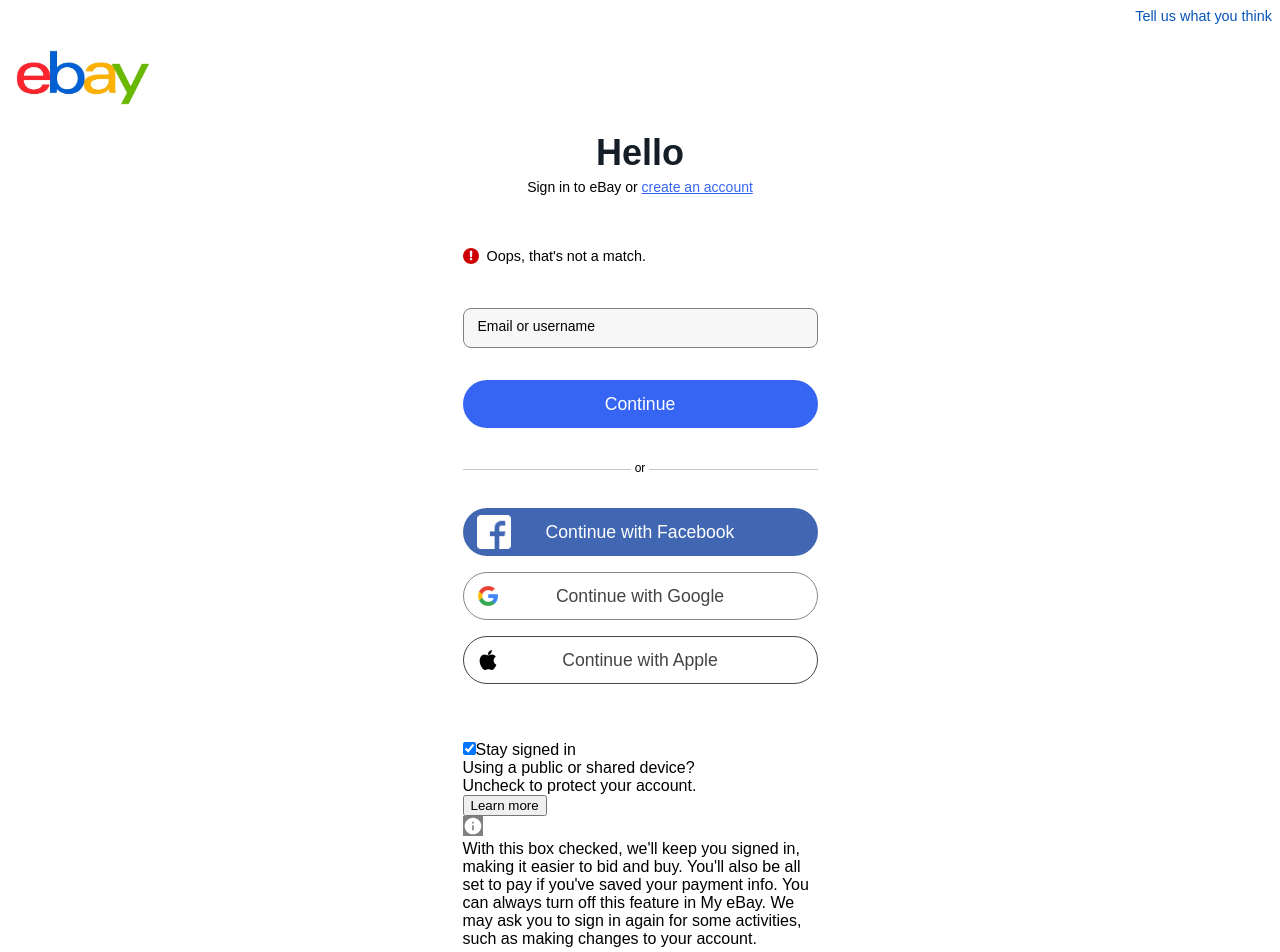
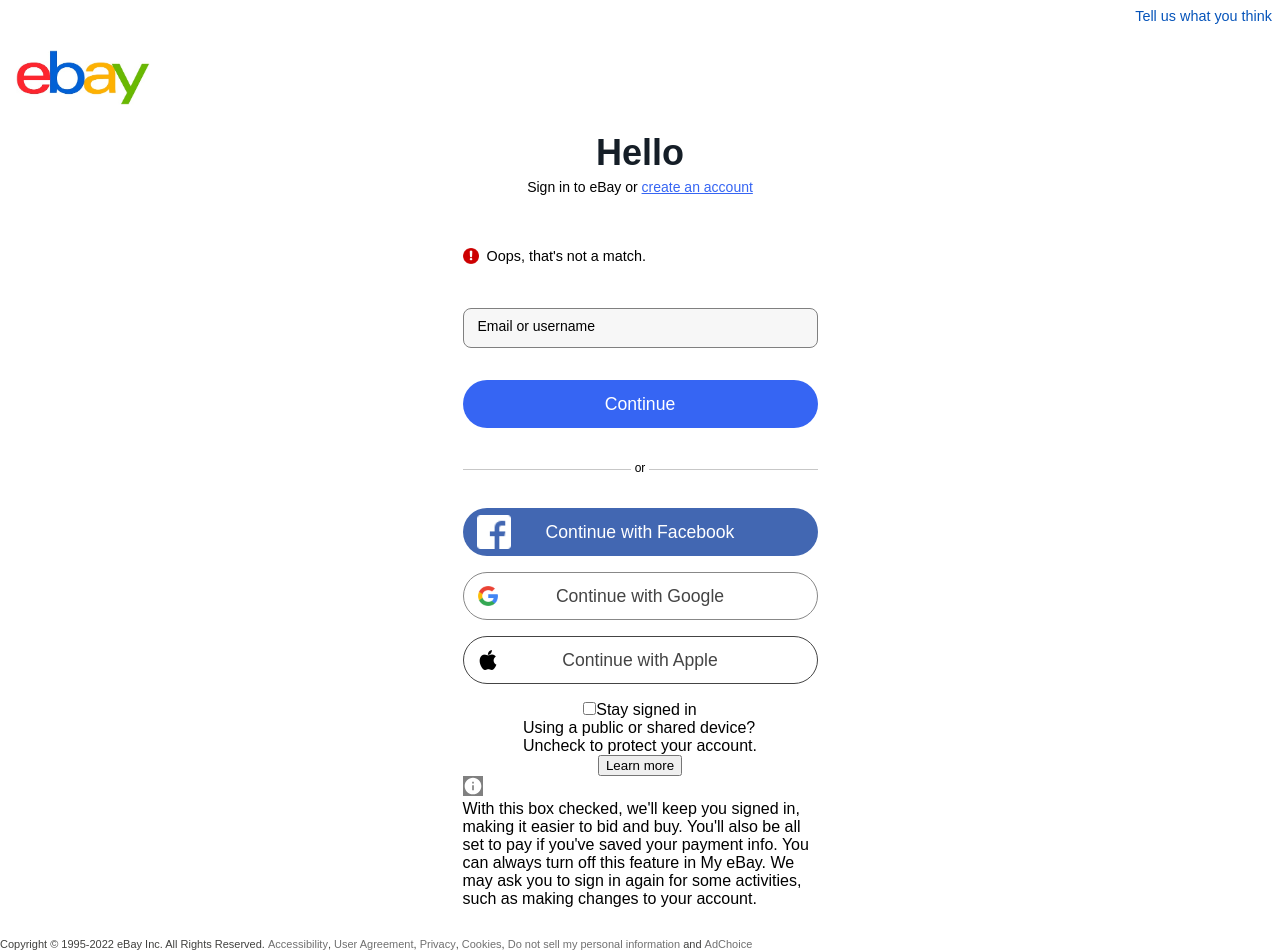
Before and after one commit to cybodt/ebay-clone, a React (Create React App) app: page /signin in a window 1280 px wide. Shown: the top 952 px of the page. Built offline with nearby package versions, Linux system fonts and the light colour scheme.

Commit message:
share code on github

```diff
--- a/src/SignIn.css
+++ b/src/SignIn.css
@@ -226,8 +226,8 @@
 
 .sign-in__social-buttons {
   width: 100%;
-  height: 233px;
-  margin-top: 24px;
+  height: 177px;
+  margin: 24px 0 16px;
 }
 
 .sign-in__social-buttons>button {
@@ -285,3 +285,9 @@
 .sign-in__apple-btn>img {
   width: 20px;
 }
+
+.sign-in__kmsi-container {
+  display: flex;
+  flex-direction: column;
+  align-items: center;
+}
--- a/src/SignIn.jsx
+++ b/src/SignIn.jsx
@@ -107,14 +107,17 @@
           </div>
           <div className='sign-in__kmsi-container'>
             <label htmlFor='kmsi-checkbox'>
+              <div>
                 <input
                   type='checkbox'
                   id='kmsi-checkbox'
                   name='kmsi'
                   className='sign-in__kmsi-checkbox'
-                checked
+                // checked
                 />
                 <span>Stay signed in</span>
+              </div>
+            </label>
             <p>
               Using a public or shared device?<br />
               Uncheck to protect your account.
@@ -142,7 +145,6 @@
                 With this box checked, we'll keep you signed in, making it easier to bid and buy. You'll also be all set to pay if you've saved your payment info. You can always turn off this feature in My eBay. We may ask you to sign in again for some activities, such as making changes to your account.
               </div>
             </div>
-            </label>
           </div>
         </form>
       </div>
```
Lines whose indentation alone changed are shown as unchanged.
